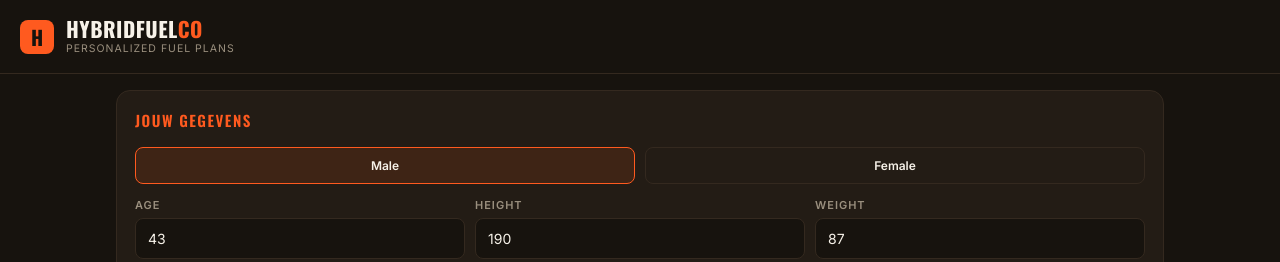
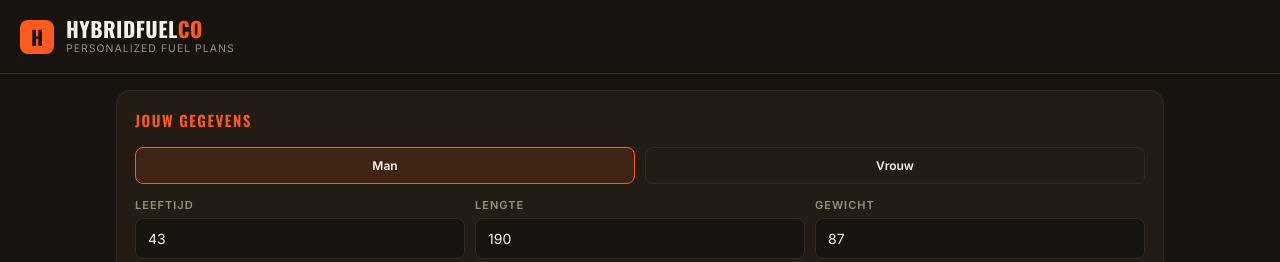
Before and after one commit to mounirchtouki-afk/hybridfuel-app, a React (Vite) app: page / in a window 1280 px wide. Shown: the top 262 px of the page. Built offline with nearby package versions, Linux system fonts and the light colour scheme.

Commit message:
Translate labels in App.jsx to Dutch

```diff
--- a/src/App.jsx
+++ b/src/App.jsx
@@ -140,14 +140,14 @@ export default function App() {
           <div style={{ ...disp, fontSize: 15, fontWeight: 600, textTransform: "uppercase", letterSpacing: 1.5, marginBottom: 16, color: EMBER }}>Jouw gegevens</div>
 
           <div style={{ display: "flex", gap: 10, marginBottom: 14 }}>
-            {["male", "female"].map((s) => (
-              <div key={s} onClick={() => setSex(s)} style={{ ...segS(sex === s), textTransform: "capitalize", padding: "10px 0" }}>{s}</div>
+            {[["male", "Man"], ["female", "Vrouw"]].map(([id, lbl]) => (
+              <div key={id} onClick={() => setSex(id)} style={{ ...segS(sex === id), padding: "10px 0" }}>{lbl}</div>
             ))}
           </div>
           <div style={{ display: "grid", gridTemplateColumns: "1fr 1fr 1fr", gap: 10, marginBottom: 14 }}>
-            <div><label style={label}>Age</label><input style={input} value={age} onChange={(e) => setAge(e.target.value)} inputMode="numeric" /></div>
-            <div><label style={label}>Height</label><input style={input} value={height} onChange={(e) => setHeight(e.target.value)} inputMode="numeric" /></div>
-            <div><label style={label}>Weight</label><input style={input} value={weight} onChange={(e) => setWeight(e.target.value)} inputMode="numeric" /></div>
+            <div><label style={label}>Leeftijd</label><input style={input} value={age} onChange={(e) => setAge(e.target.value)} inputMode="numeric" /></div>
+            <div><label style={label}>Lengte</label><input style={input} value={height} onChange={(e) => setHeight(e.target.value)} inputMode="numeric" /></div>
+            <div><label style={label}>Gewicht</label><input style={input} value={weight} onChange={(e) => setWeight(e.target.value)} inputMode="numeric" /></div>
           </div>
           <div style={{ marginBottom: 14 }}>
             <label style={label}>Trainingsbelasting</label>
```
